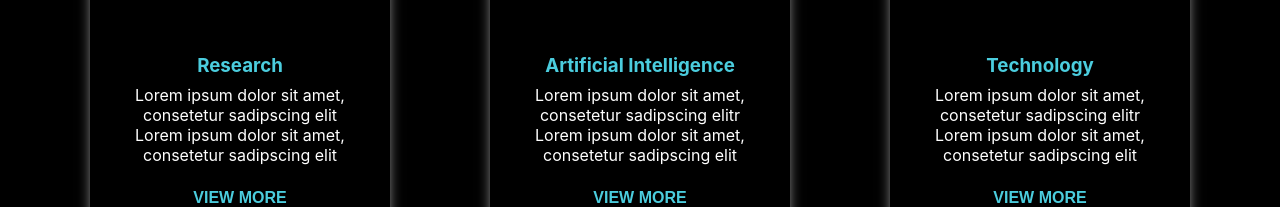
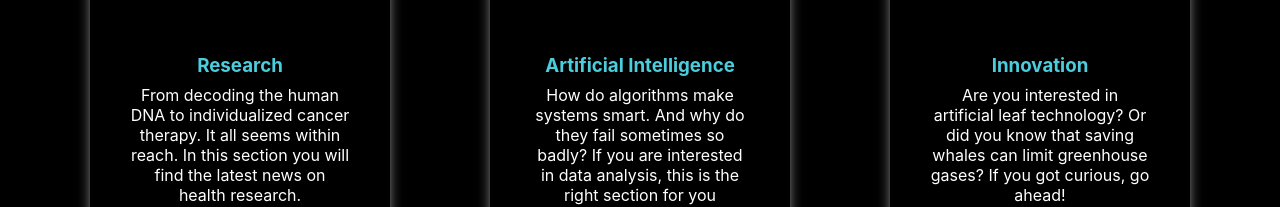
Before and after one commit to Pits111/Portfolio, a React (Create React App) app in the folder myportfolio/: page /blog in a window 1280 px wide. Shown: the part 616-823 px from the top of the page. Built offline with nearby package versions, Linux system fonts and the light colour scheme; a web font is replaced by a local one.

Commit message:
added text  blog section cards

```diff
--- a/myportfolio/src/components/CardData.js
+++ b/myportfolio/src/components/CardData.js
@@ -3,22 +3,22 @@ const cards = [
     {
         title: "Research",
         imgUrl: "https://i.postimg.cc/nhTxkkvm/DNAHochaufloesung.png",
-        body: "Lorem ipsum dolor sit amet, consetetur sadipscing elit Lorem ipsum dolor sit amet, consetetur sadipscing elit",
+        body: "From decoding the human DNA to individualized cancer therapy. It all seems within reach. In this section you will find the latest news on health research.",
     },
     {
         title: "Artificial Intelligence",
         imgUrl: "https://i.postimg.cc/ZRNKVNYh/AIhochaufloesend.png",
-        body: "Lorem ipsum dolor sit amet, consetetur sadipscing elitr Lorem ipsum dolor sit amet, consetetur sadipscing elit",
+        body: "How do algorithms make systems smart. And why do they fail sometimes so badly? If you are interested in data analysis, this is the right section for you",
     },
     {
-        title: "Technology",
+        title: "Innovation",
         imgUrl: "https://i.postimg.cc/bJw9nzqb/Welt-Hochaufloesend.png",
-        body:"Lorem ipsum dolor sit amet, consetetur sadipscing elitr Lorem ipsum dolor sit amet, consetetur sadipscing elit",
+        body:"Are you interested in artificial leaf technology? Or did you know that saving whales can limit greenhouse gases? If you got curious, go ahead!",
     },
     {
         title: "Digital Health",
         imgUrl: "https://i.postimg.cc/02Bdwg4K/Doch-Hochaufloesend.png",
-        body: "Lorem ipsum dolor sit amet, consetetur sadipscing elitr Lorem ipsum dolor sit amet, consetetur sadipscing elit",
+        body: "Digital health can improve people's quality of life and empower patients. If you want to know more about digital health and where its greates benefits lie, please proceed.",
     },
   ]
 
--- a/myportfolio/src/components/SkillDetails.js
+++ b/myportfolio/src/components/SkillDetails.js
@@ -50,7 +50,7 @@ const SkillDetails = ({ routeProps }) => {
             subone: "Ideas With Impact",
             paraone: "I never had a problem coming up with new ideas. Of course not every idea I had made it to the final stage of realisation. But the fact that some of them did and even got adapted and spread by others made me happy. I do not have a special source of inspriation. My network is very diverse and multicutlural. So of course, I do get many impulses directly from my peers, colleagues and friends. However, it could also be just an article from the newspaper or the construction site around the corner.",
             subtwo: "See The Opportunity",
-            paratwo: "One of the projects that I enjoyed very much was, when I had the chance to work as a creative producer in 2019. Back then I was focusing at work on artificial intelligence (ai) and what role it would play in future health care. Diving deep into the subject I realised, that many people, including our target group, did not really know what ai is. Many terms such as machine learning, deep ai, weak ai etc. were floating around. So as a policy adivsor I thought it must be possible to cooperate with stakeholders, communicate a meaningful message and do stomething dynamic and fun at the same time. I wanted our target group got get excited and educated at the same time. With the green light of my employee I ended up writing a concept and a story board and carrying out interviews with politicans. It took me days just to find the right stockfootage and another 2 weeks to get the right cut and background music. In the end the video was a huge success. Our target group was very pleased, our audience was excited and the message found its way into peoples head. Later the video was adapted to different purposes and spread in the whole company",
+            paratwo: "One of the projects that I enjoyed very much was, when I had the chance to work as a creative producer in 2019. Back then I was focusing at work on artificial intelligence (ai) and what role it would play in future health care. Diving deep into the subject I realised, that many people, including our target group, did not really know what ai is. Many terms such as machine learning, deep ai, weak ai etc. were floating around. So as a policy adivsor I thought it must be possible to cooperate with stakeholders, communicate a meaningful message and do stomething dynamic and fun at the same time. I wanted our target group got get excited and educated at the same time. With the green light of my employee I ended up writing a concept and a story board and carrying out interviews with politicans. It took me days just to find the right stockfootage and another 2 weeks to get the right cut and background music. In the end the video was a huge success. Our stakeholders were happy to be part of the project, our target group was very excited, and the message we sent found its way into our audience head. Later the video was adapted to different purposes and spread in the whole company",
             subfour: "To see the AI-Video click on the image below.",
             imgone: "https://i.postimg.cc/8kdFYGKW/Ligth-Bulb-Hochaufloesung.png",
             imgtwo: "https://i.postimg.cc/DZHdKhg5/TKVideo-Two.png",
```
